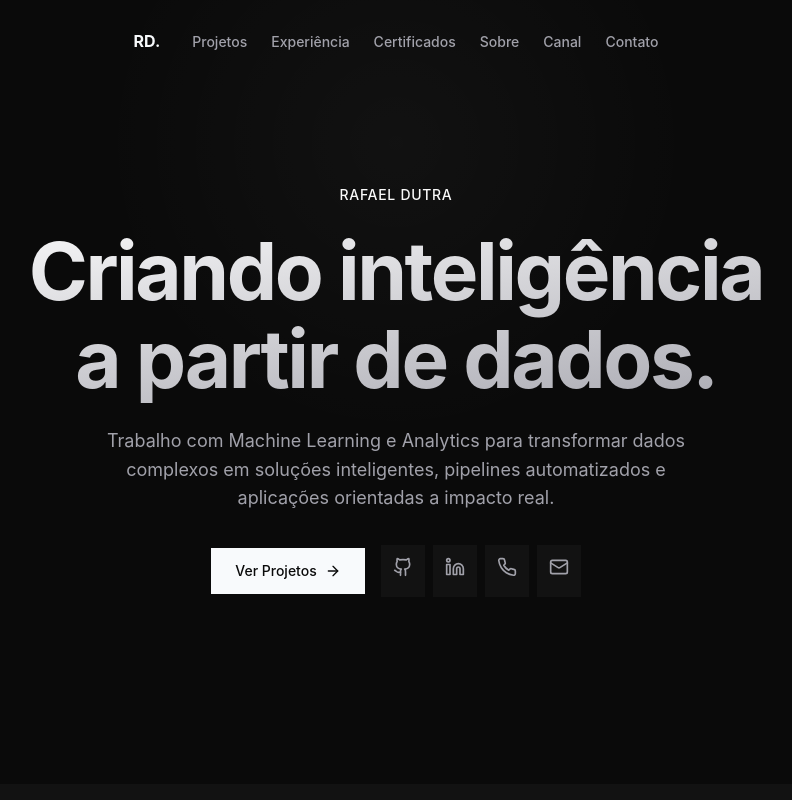
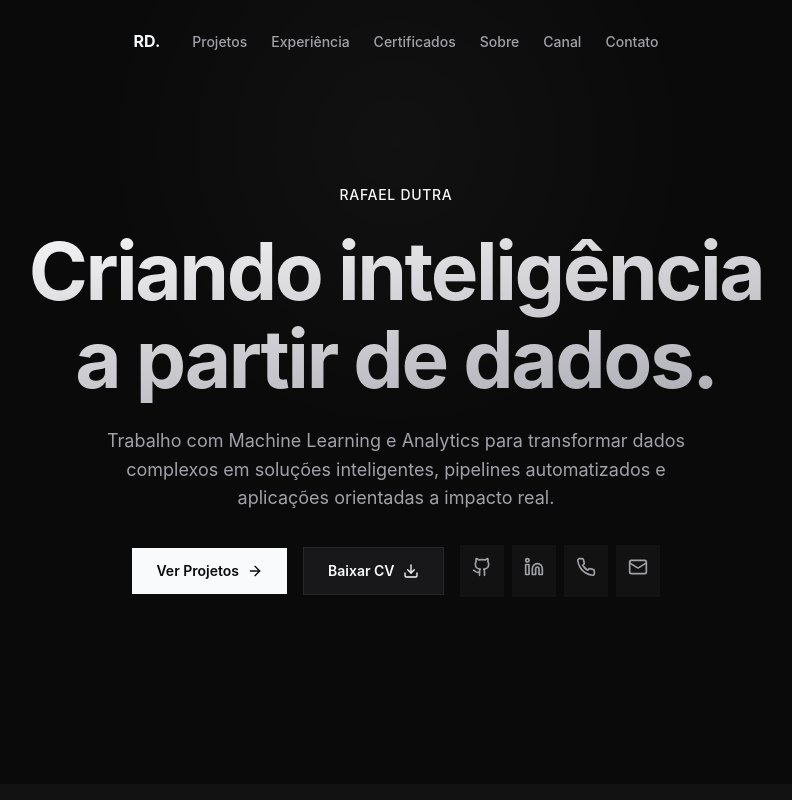
Before and after one commit to Haell39/portfolio_Rafael_Dutra, a React (Vite) app: page / in a window 1280 px wide. Shown: the top 800 px of the page, without its empty margins (244-1036 px from the left). Built offline with nearby package versions, Linux system fonts and the light colour scheme.

Commit message:
Update PDF location and adjust Hero component
Moved Rafael_Dutra.pdf from docs/ to dist/ and added a copy to public/. Updated the Hero.jsx component, and rebuilt distribution assets to reflect these changes.

```diff
--- a/src/components/Hero.jsx
+++ b/src/components/Hero.jsx
@@ -1,5 +1,12 @@
 import { motion } from "framer-motion";
-import { ArrowRight, Github, Linkedin, Mail, Phone } from "lucide-react";
+import {
+  ArrowRight,
+  Github,
+  Linkedin,
+  Mail,
+  Phone,
+  Download,
+} from "lucide-react";
 import FadeIn from "./ui/FadeIn";
 import { VARIANTS_CONTAINER, HOVER_SCALE } from "../config/motion";
 
@@ -113,7 +120,7 @@ export default function Hero() {
                 color: "var(--bg-primary)",
                 padding: "0.75rem 1.5rem",
                 borderRadius: "var(--radius-full)",
-                fontWeight: 500,
+                fontWeight: 600,
                 fontSize: "var(--text-sm)",
                 transition: "background 0.3s ease",
               }}
@@ -123,6 +130,33 @@ export default function Hero() {
               }}
             >
               Ver Projetos <ArrowRight size={16} />
+            </motion.a>
+
+            <motion.a
+              href="/Rafael_Dutra.pdf"
+              download="Rafael_Dutra_CV.pdf"
+              className="metallic-hover"
+              whileTap={{ scale: 0.98 }}
+              style={{
+                display: "inline-flex",
+                alignItems: "center",
+                gap: "var(--space-2)",
+                background: "var(--bg-card)",
+                border: "1px solid var(--border-subtle)",
+                color: "var(--text-primary)",
+                padding: "0.75rem 1.5rem",
+                borderRadius: "var(--radius-full)",
+                fontWeight: 600,
+                fontSize: "var(--text-sm)",
+                transition: "all 0.3s ease",
+              }}
+              whileHover={{
+                scale: HOVER_SCALE,
+                borderColor: "var(--accent-hover)",
+                color: "var(--accent-hover)",
+              }}
+            >
+              Baixar CV <Download size={16} />
             </motion.a>
 
             <div style={{ display: "flex", gap: "var(--space-2)" }}>
```
Also changed, not shown: 5 other files (tests, documents, lock files or other folders).
